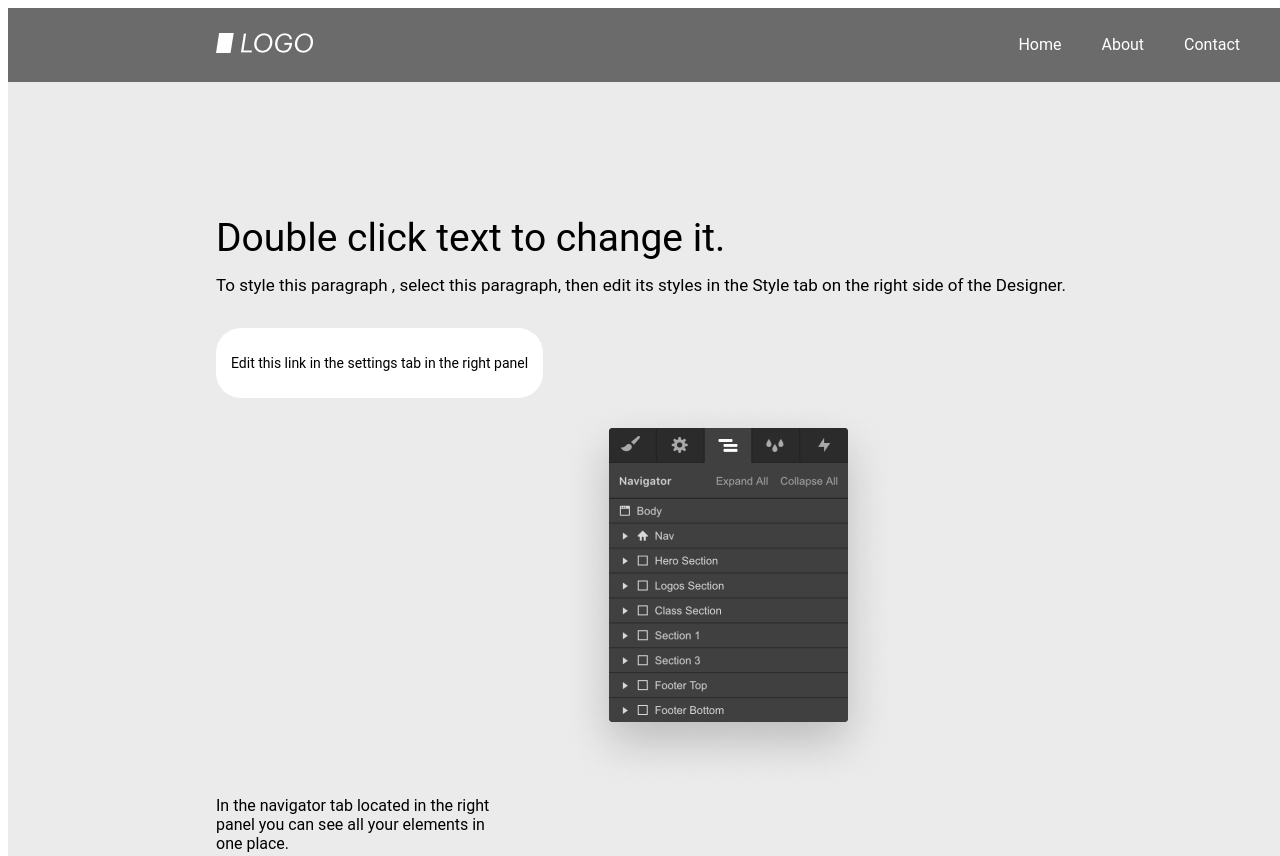
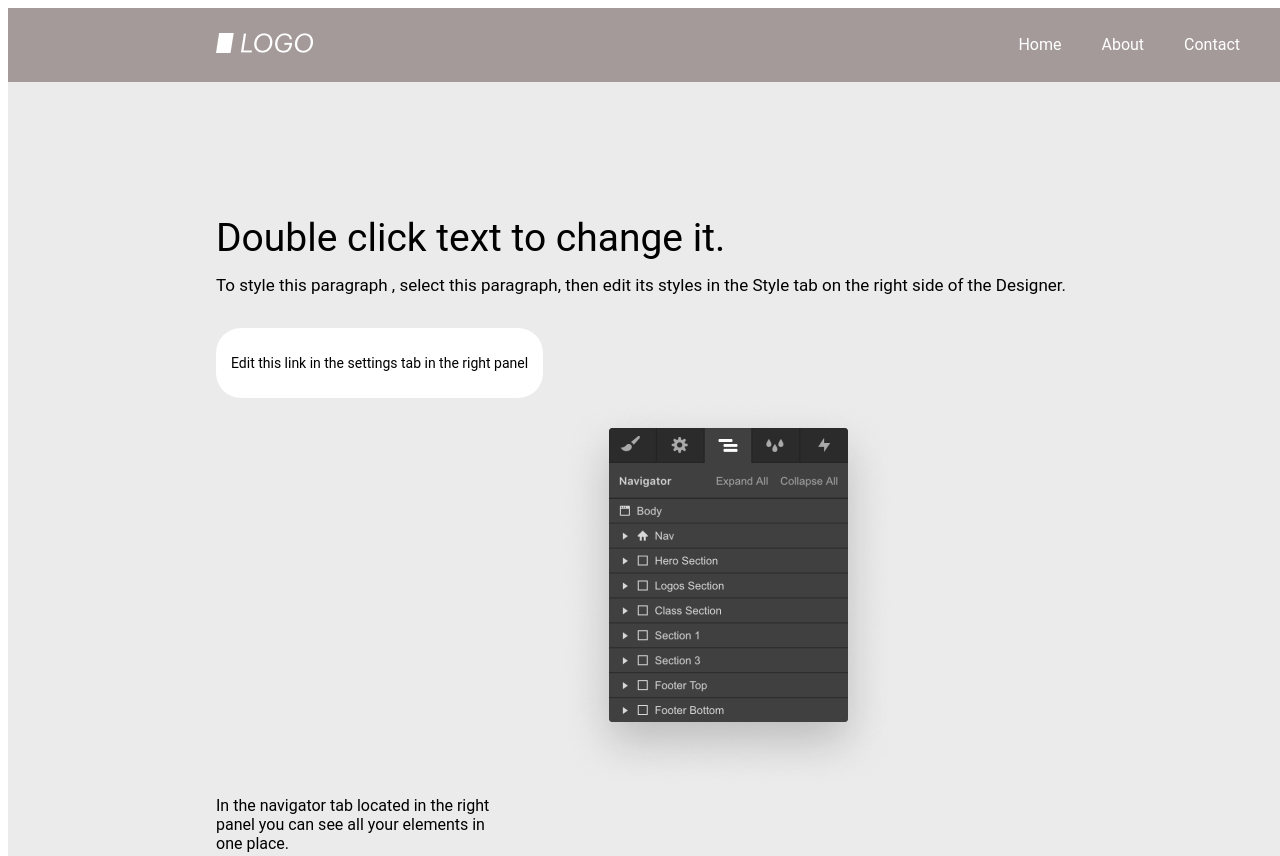
Before and after one commit to Aisylhan/Logo__, a plain HTML site: page index.html in a window 1280 px wide. Shown: the top 856 px of the page. Drawn offline with Linux system fonts and the light colour scheme.

Commit message:
color changed

```diff
--- a/css/style.css
+++ b/css/style.css
@@ -22,7 +22,7 @@ li {
 }
 
 .header {
-    background: #6B6B6B;
+    background: #a59a9a;
 }
 
 .header__block {
```
